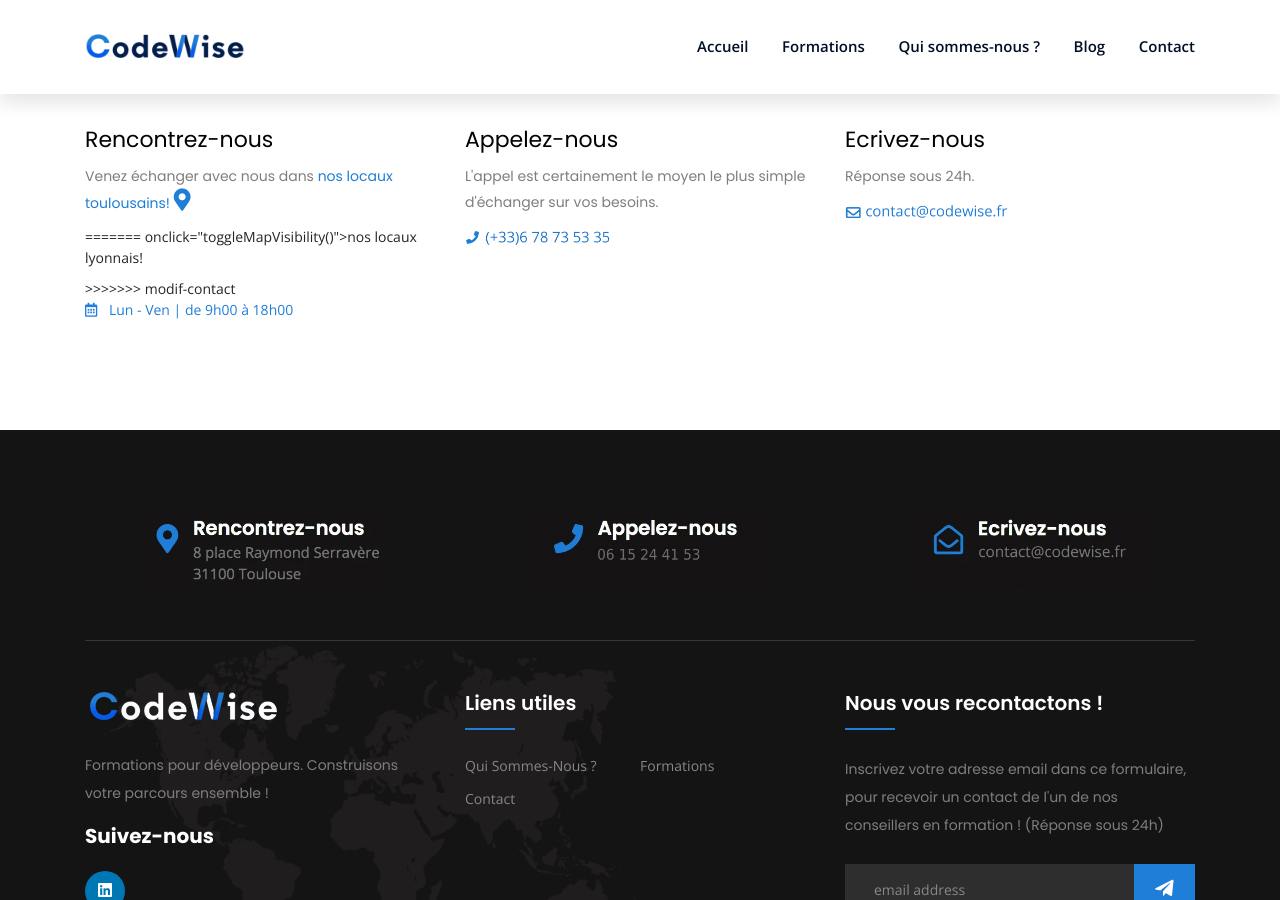
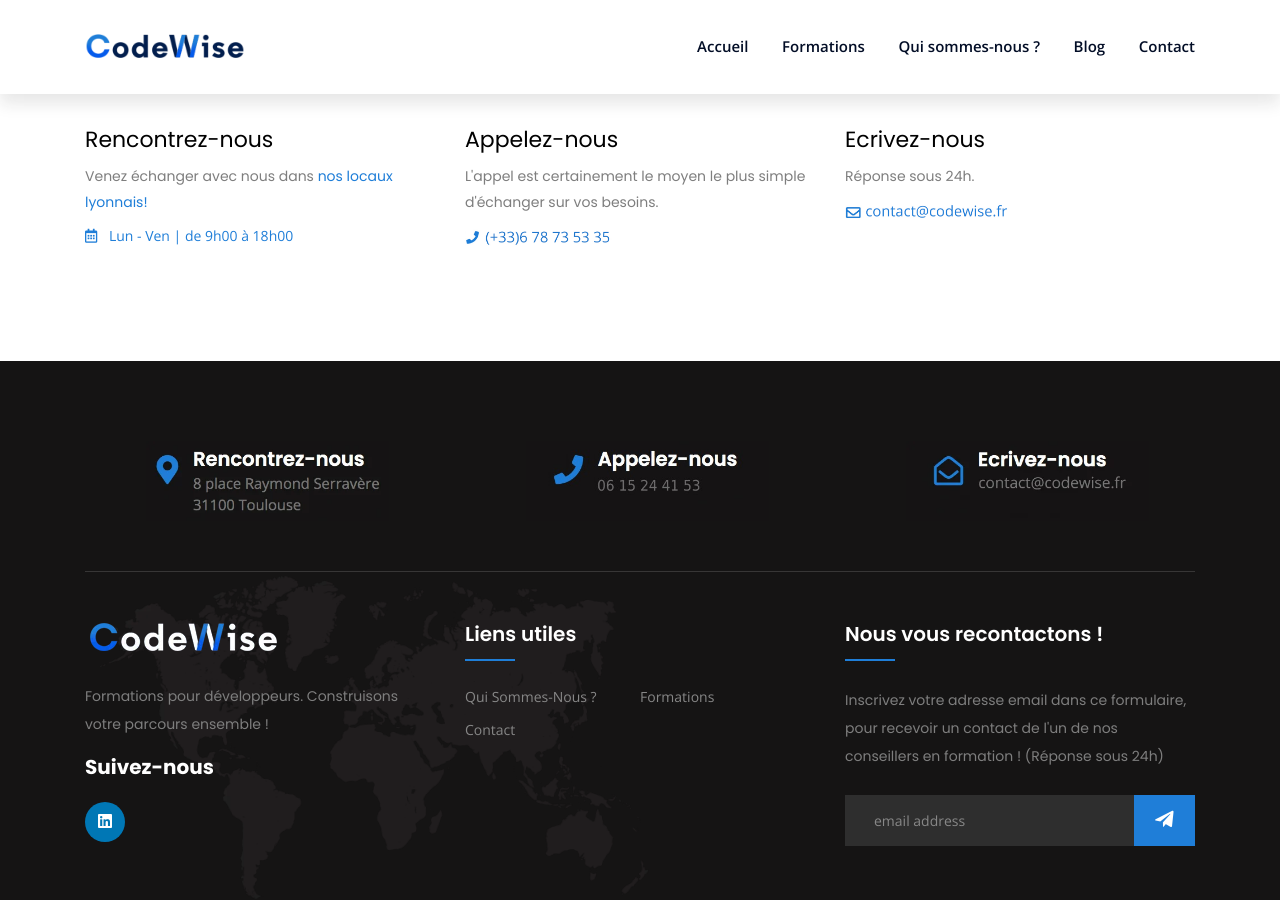
Before and after one commit to hubergerard/hubergerard.github.io, a Jekyll site: the page built from pages/contact.html, in a window 1280 px wide and 900 px high, scrolled down 1017 px. Built offline with Jekyll 4.4.1, drawn with Linux system fonts in a browser that asks for light colours.

Commit message:
fix bug on page contact

```diff
--- a/pages/contact.html
+++ b/pages/contact.html
@@ -13,12 +13,7 @@
                 <div class="contact-person">
                     <h4>Rencontrez-nous</h4>
                     <p>Venez échanger avec nous dans <span class="blue-as-a-link pointer-cursor"
-<<<<<<< HEAD
-                            onclick="toggleMapVisibility()">nos locaux toulousains! <i class="fa fa-map-marker-alt" style="font-size: 1.4rem;" aria-hidden="true"></i></span>
-                        </p>
-=======
                             onclick="toggleMapVisibility()">nos locaux lyonnais!</span></p>
->>>>>>> modif-contact
                     <div>
                         <span class="blue-as-a-link pointer-cursor" onclick="toggleMapVisibility()">
                             <i class="far fa-calendar-alt pr-2"></i>
```
